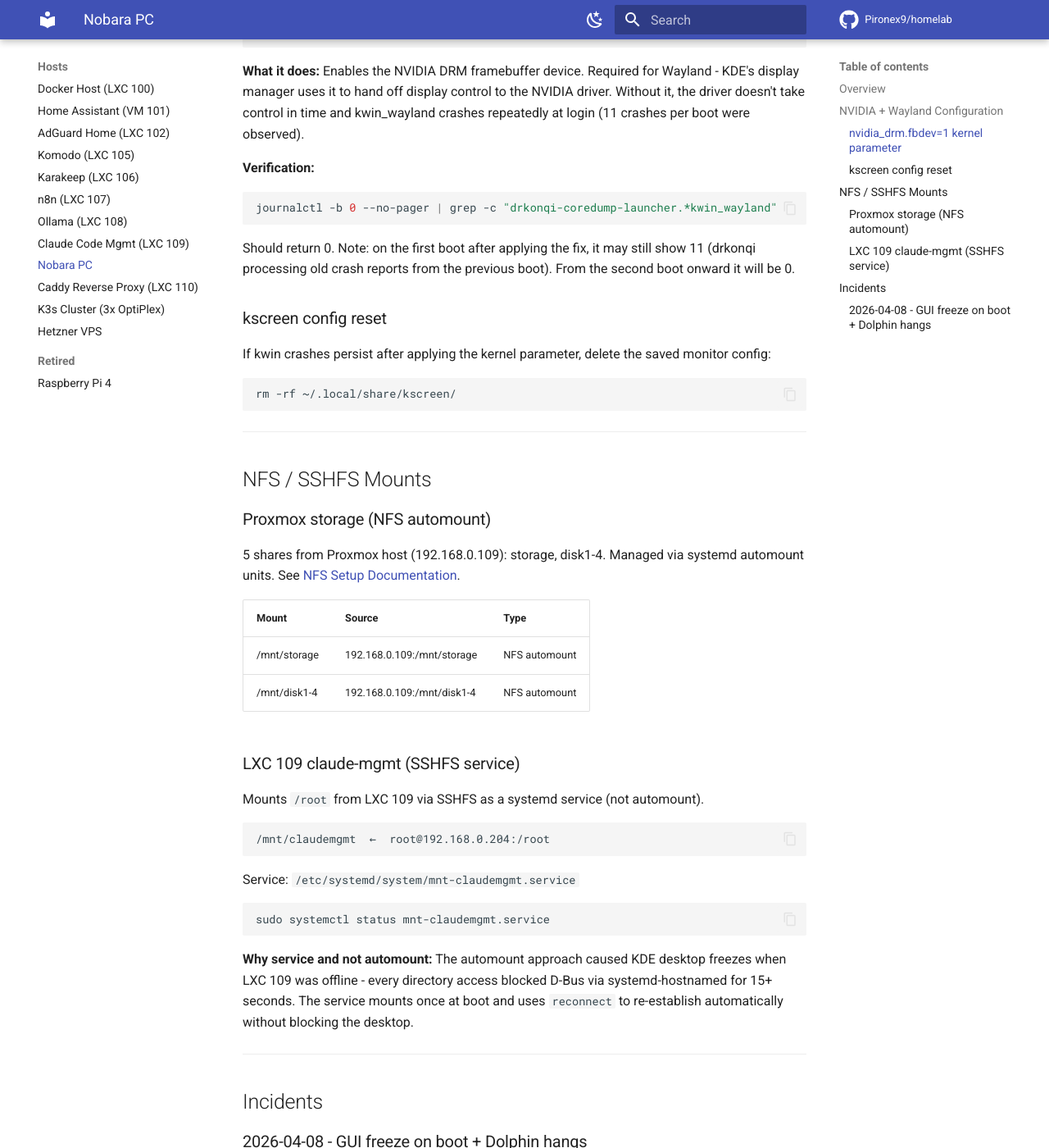
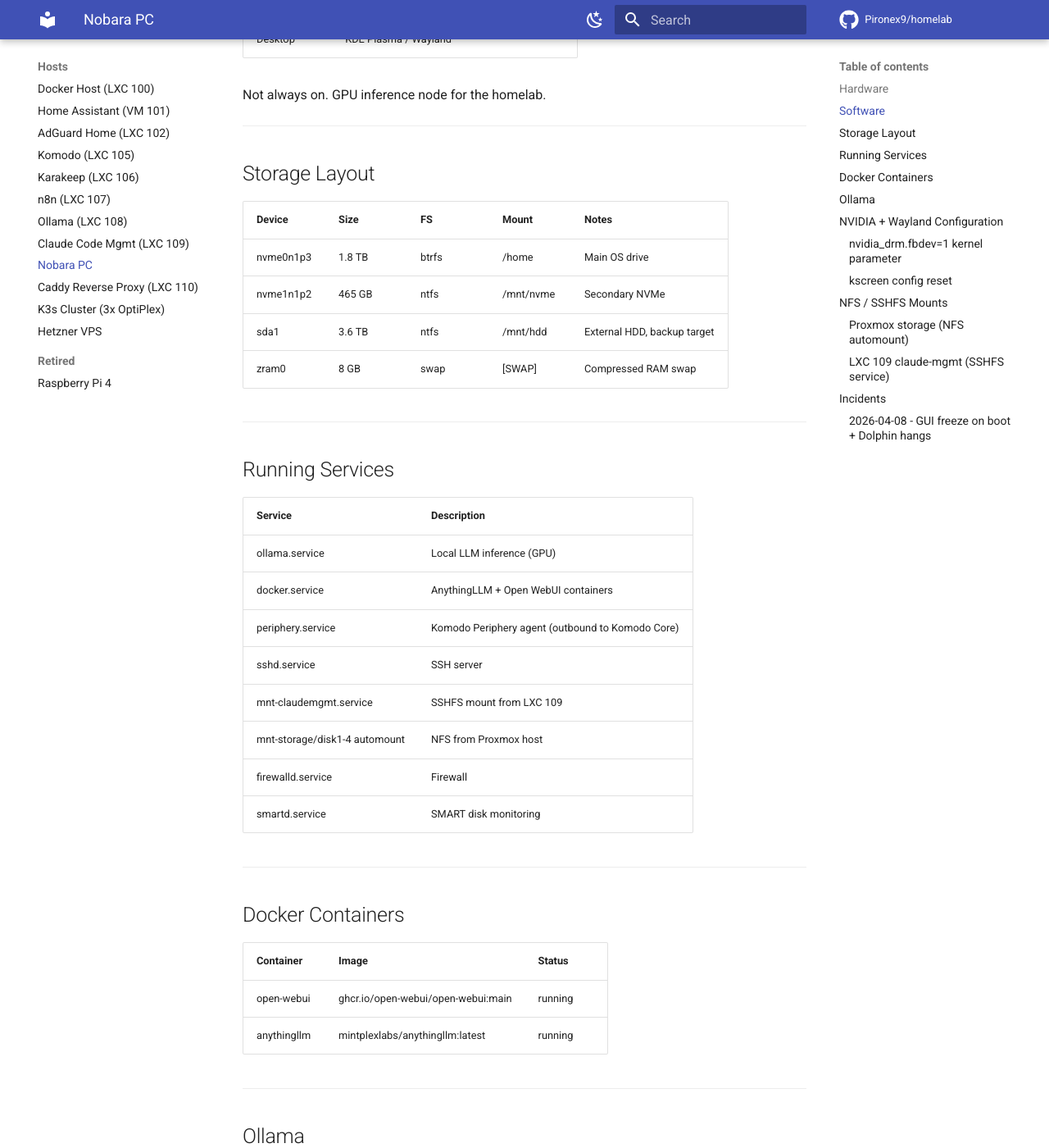
Before and after one commit to Pironex9/homelab, an MkDocs documentation site: the page built from docs/hosts/nobara.md, in a window 1280 px wide and 1400 px high, scrolled down 959 px. Shown: the whole window at 82% size. Built offline with MkDocs 1.6.1 and Material for MkDocs 9.7.7, drawn with Linux system fonts in a browser that asks for light colours; comment, search, counter and statistics services are not loaded; some of the changed text lies outside the part shown.

Commit message:
Update Nobara docs with full hardware/software scan results

````diff
--- a/docs/hosts/nobara.md
+++ b/docs/hosts/nobara.md
@@ -3,23 +3,80 @@
 **Date:** 2026-04-09
 **SSH access from LXC 109:** `ssh nex@192.168.0.100` (key: claude-mgmt)
 **Hostname:** nex-pc
-**IP address:** 192.168.0.100
+**IP address:** 192.168.0.100 (Ethernet, enp39s0)
+**Tailscale IP:** 100.109.197.79
 **User:** nex
 
 ---
 
-## Overview
+## Hardware
+
+| Component | Detail |
+|-----------|--------|
+| CPU | AMD Ryzen 7 3700X (8-core, 16 threads) |
+| RAM | 32 GB |
+| GPU | NVIDIA GeForce RTX 2060 SUPER, 8 GB VRAM |
+| Storage | 1.8 TB NVMe (OS/home) + 465 GB NVMe (NTFS, /mnt/nvme) + 3.6 TB HDD (NTFS, /mnt/hdd) |
+| Network | Ethernet via TP-Link RE605X wireless backhaul to main router |
+
+## Software
 
 | Property | Value |
 |----------|-------|
-| OS | Nobara Linux (Fedora-based) |
+| OS | Nobara Linux 43 (KDE Plasma Desktop Edition) |
 | Kernel | 6.19.11-201.nobara.fc43.x86_64 |
-| GPU | NVIDIA RTX 2060 (driver 595.58.03) |
+| NVIDIA driver | 595.58.03 |
 | Desktop | KDE Plasma / Wayland |
-| Network | Ethernet via TP-Link RE605X wireless backhaul |
-| Role | Desktop PC, Ollama GPU node (not 24/7) |
 
-Not always on. Hosts Open WebUI + AnythingLLM + Ollama (GPU inference).
+Not always on. GPU inference node for the homelab.
+
+---
+
+## Storage Layout
+
+| Device | Size | FS | Mount | Notes |
+|--------|------|----|-------|-------|
+| nvme0n1p3 | 1.8 TB | btrfs | /home | Main OS drive |
+| nvme1n1p2 | 465 GB | ntfs | /mnt/nvme | Secondary NVMe |
+| sda1 | 3.6 TB | ntfs | /mnt/hdd | External HDD, backup target |
+| zram0 | 8 GB | swap | [SWAP] | Compressed RAM swap |
+
+---
+
+## Running Services
+
+| Service | Description |
+|---------|-------------|
+| ollama.service | Local LLM inference (GPU) |
+| docker.service | AnythingLLM + Open WebUI containers |
+| periphery.service | Komodo Periphery agent (outbound to Komodo Core) |
+| sshd.service | SSH server |
+| mnt-claudemgmt.service | SSHFS mount from LXC 109 |
+| mnt-storage/disk1-4 automount | NFS from Proxmox host |
+| firewalld.service | Firewall |
+| smartd.service | SMART disk monitoring |
+
+---
+
+## Docker Containers
+
+| Container | Image | Status |
+|-----------|-------|--------|
+| open-webui | ghcr.io/open-webui/open-webui:main | running |
+| anythingllm | mintplexlabs/anythingllm:latest | running |
+
+---
+
+## Ollama
+
+Service: `ollama.service` (active, GPU)
+
+| Model | Size |
+|-------|------|
+| qwen2.5:7b | 4.7 GB |
+| nomic-embed-text:latest | 274 MB |
+
+Karakeep AI tagging uses Ollama via `http://192.168.0.100:11434/`.
 
 ---
 
@@ -55,27 +112,21 @@
 
 ### Proxmox storage (NFS automount)
 
-5 shares from Proxmox host (192.168.0.109): storage, disk1-4.
-Managed via systemd automount units. See [NFS Setup Documentation](../proxmox/14_NFS-Setup_Documentation.md).
-
-| Mount | Source | Type |
-|-------|--------|------|
-| /mnt/storage | 192.168.0.109:/mnt/storage | NFS automount |
-| /mnt/disk1-4 | 192.168.0.109:/mnt/disk1-4 | NFS automount |
+| Mount | Source | State |
+|-------|--------|-------|
+| /mnt/storage | 192.168.0.109:/mnt/storage | automount |
+| /mnt/disk1 | 192.168.0.109:/mnt/disk1 | automount |
+| /mnt/disk2 | 192.168.0.109:/mnt/disk2 | automount |
+| /mnt/disk3 | 192.168.0.109:/mnt/disk3 | automount |
+| /mnt/disk4 | 192.168.0.109:/mnt/disk4 | automount |
 
 ### LXC 109 claude-mgmt (SSHFS service)
-
-Mounts `/root` from LXC 109 via SSHFS as a systemd service (not automount).
 
 ```
 /mnt/claudemgmt  ←  root@192.168.0.204:/root
 ```
 
-Service: `/etc/systemd/system/mnt-claudemgmt.service`
-
-```bash
-sudo systemctl status mnt-claudemgmt.service
-```
+Managed by `mnt-claudemgmt.service` (not automount). See [NFS Setup Documentation](../proxmox/14_NFS-Setup_Documentation.md).
 
 **Why service and not automount:** The automount approach caused KDE desktop freezes when LXC 109 was offline - every directory access blocked D-Bus via systemd-hostnamed for 15+ seconds. The service mounts once at boot and uses `reconnect` to re-establish automatically without blocking the desktop.
 
````
